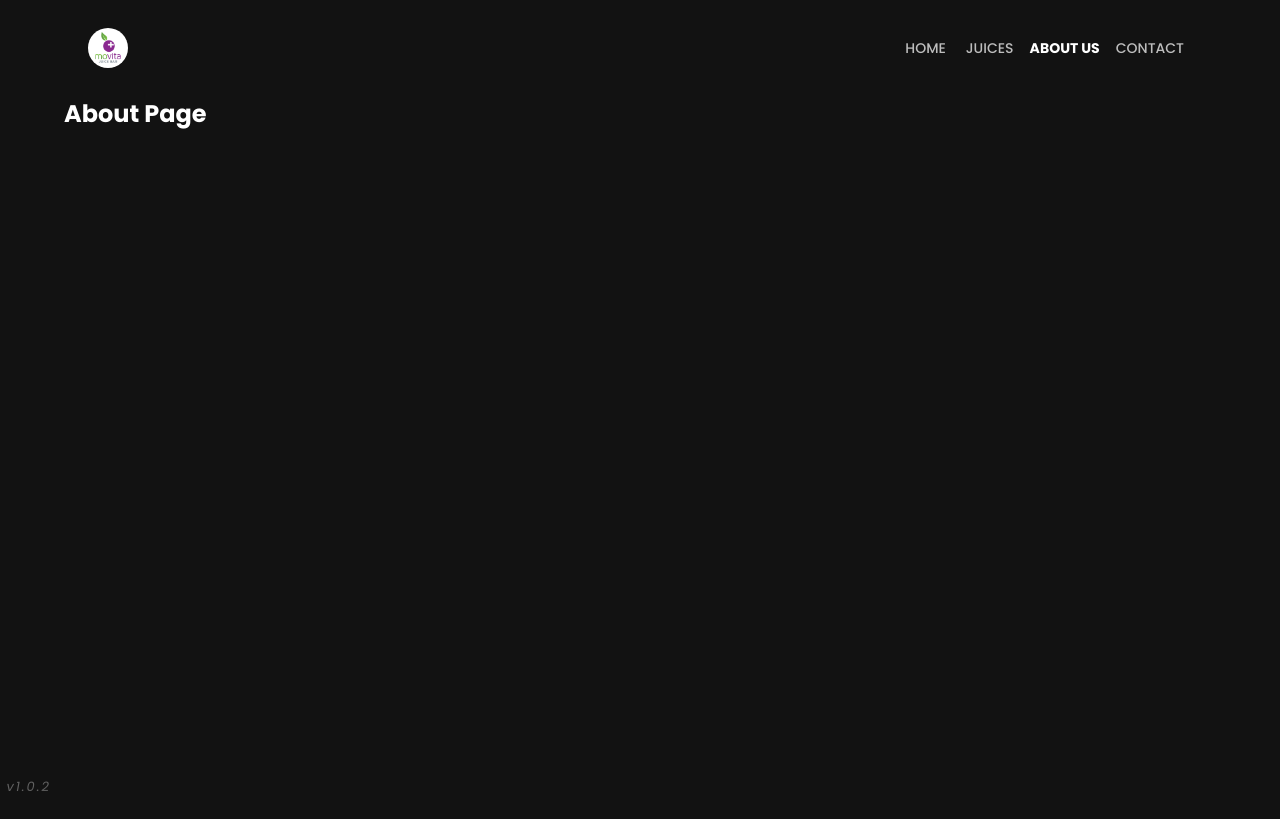
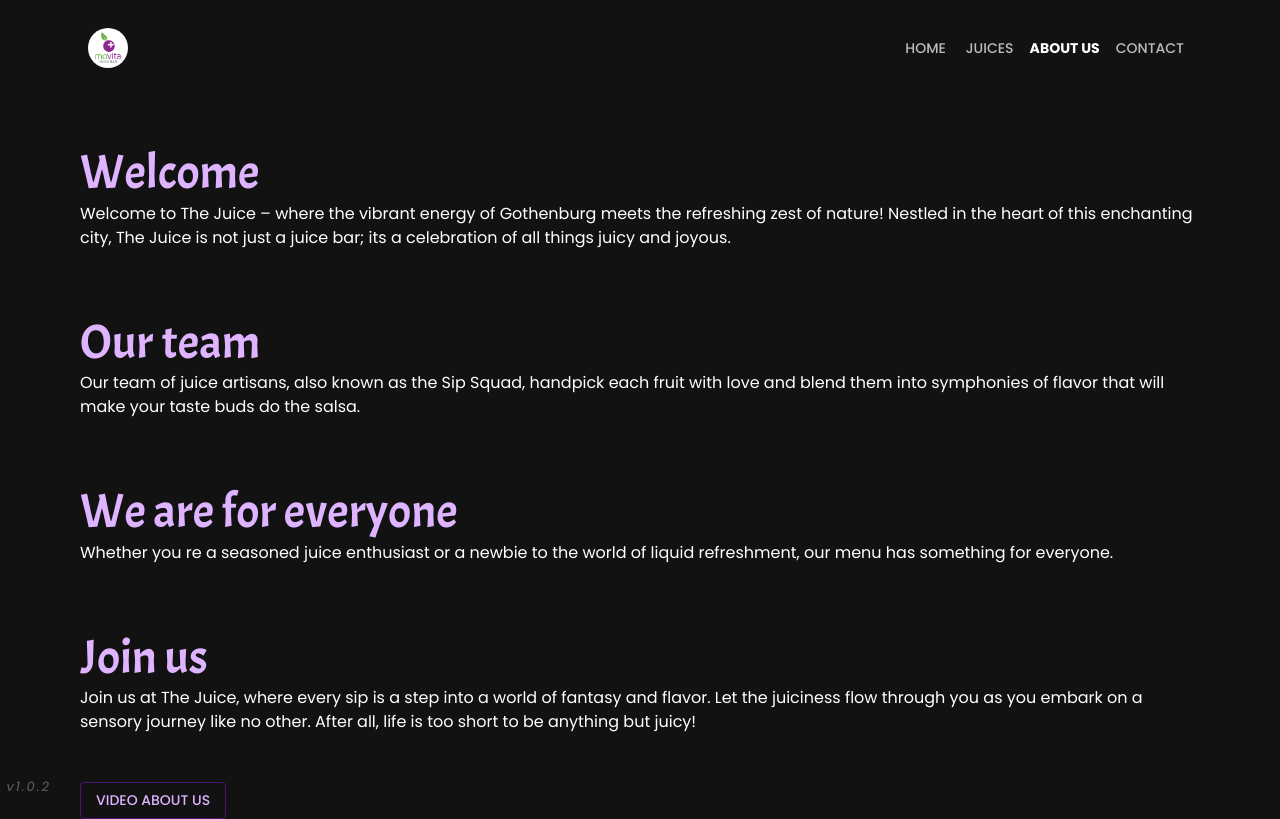
Before and after one commit to DennisByberg/movita-juice-bar, a React (Vite) app: page /about in a window 1280 px wide. Built offline with nearby package versions, Linux system fonts and the light colour scheme.

Commit message:
added about page

```diff
--- a/src/components/DefaultButton/DefaultButton.tsx
+++ b/src/components/DefaultButton/DefaultButton.tsx
@@ -5,16 +5,29 @@ interface DefaultButtonProps {
   variant: 'text' | 'contained' | 'outlined';
   buttonText: string;
   navigationURL?: string;
+  marginLeft?: '0px' | '16px';
+  marginTop?: '0px' | '16px' | '32px';
 }
 
 function DefaultButton({
   variant,
   buttonText,
   navigationURL,
+  marginLeft,
+  marginTop,
 }: DefaultButtonProps) {
   const navigate = useNavigate();
   return (
-    <Button onClick={() => navigate(`${navigationURL}`)} variant={variant}>
+    <Button
+      sx={{
+        marginTop: `${marginTop}`,
+        marginLeft: `${marginLeft}`,
+        color: 'movitaPurple.light',
+        borderColor: 'movitaPurple.dark',
+      }}
+      onClick={() => navigate(`${navigationURL}`)}
+      variant={variant}
+    >
       {buttonText}
     </Button>
   );
--- a/src/main.tsx
+++ b/src/main.tsx
@@ -10,6 +10,15 @@ const theme = createTheme({
     linkColor: {
       active: 'white',
       notActive: grey[400],
+    },
+    movitaGreen: {
+      default: '#76BE40',
+      light: '#A0FF71',
+    },
+    movitaPurple: {
+      default: '#8E2F93',
+      light: '#deb3ff',
+      dark: '#4b1475',
     },
   } as PaletteOptions,
 
--- a/src/pages/AboutPage/AboutPage.tsx
+++ b/src/pages/AboutPage/AboutPage.tsx
@@ -1,8 +1,97 @@
+import { Box, List, ListItem, SxProps, Typography } from '@mui/material';
+import DefaultButton from '../../components/DefaultButton/DefaultButton';
+
 function AboutPage() {
+  const listItemSX: SxProps = {
+    display: 'flex',
+    flexDirection: 'column',
+    alignItems: 'start',
+
+    '@media (max-width: 500px)': {
+      alignItems: 'center',
+      textAlign: 'center',
+    },
+  };
+
+  const listSX: SxProps = {
+    display: 'flex',
+    gap: '3rem',
+    flexDirection: 'column',
+    mt: '2rem',
+  };
+
+  const typographyh2SX: SxProps = {
+    color: 'movitaPurple.light',
+    '@media (max-width: 500px)': {
+      fontSize: '2rem',
+    },
+  };
+
+  const boxSX: SxProps = {
+    display: 'flex',
+    flexDirection: 'column',
+    alignItems: 'start',
+    '@media (max-width: 500px)': {
+      alignItems: 'center',
+    },
+  };
+
   return (
-    <div>
-      <h2>About Page</h2>
-    </div>
+    <Box sx={boxSX}>
+      <List sx={listSX}>
+        <ListItem sx={listItemSX}>
+          <Typography sx={typographyh2SX} variant='h2'>
+            Welcome
+          </Typography>
+          <Typography variant='body1'>
+            Welcome to The Juice – where the vibrant energy of Gothenburg meets
+            the refreshing zest of nature! Nestled in the heart of this
+            enchanting city, The Juice is not just a juice bar; its a
+            celebration of all things juicy and joyous.
+          </Typography>
+        </ListItem>
+
+        <ListItem sx={listItemSX}>
+          <Typography sx={typographyh2SX} variant='h2'>
+            Our team
+          </Typography>
+          <Typography variant='body1'>
+            Our team of juice artisans, also known as the Sip Squad, handpick
+            each fruit with love and blend them into symphonies of flavor that
+            will make your taste buds do the salsa.
+          </Typography>
+        </ListItem>
+
+        <ListItem sx={listItemSX}>
+          <Typography sx={typographyh2SX} variant='h2'>
+            We are for everyone
+          </Typography>
+          <Typography variant='body1'>
+            Whether you re a seasoned juice enthusiast or a newbie to the world
+            of liquid refreshment, our menu has something for everyone.
+          </Typography>
+        </ListItem>
+
+        <ListItem sx={listItemSX}>
+          <Typography sx={typographyh2SX} variant='h2'>
+            Join us
+          </Typography>
+          <Typography variant='body1'>
+            Join us at The Juice, where every sip is a step into a world of
+            fantasy and flavor. Let the juiciness flow through you as you embark
+            on a sensory journey like no other. After all, life is too short to
+            be anything but juicy!
+          </Typography>
+        </ListItem>
+      </List>
+      <DefaultButton
+        marginTop='32px'
+        marginLeft='16px'
+        buttonText='Video About Us'
+        variant='outlined'
+        navigationURL='/about/video'
+      />
+    </Box>
   );
 }
 export default AboutPage;
--- a/src/pages/HomePage/HomePage.tsx
+++ b/src/pages/HomePage/HomePage.tsx
@@ -1,5 +1,5 @@
 import { Box, Typography } from '@mui/material';
-import juicePNG from '../../assets/images/juicePNG.png';
+import juicePNG from '../../../public/images/juicePNG.png';
 
 function HomePage() {
   return (
@@ -23,8 +23,12 @@ function HomePage() {
           },
         }}
       >
-        <Typography variant='h1'>Movita</Typography>
-        <Typography variant='h2'>- Juice Bar -</Typography>
+        <Typography sx={{ color: 'movitaPurple.light' }} variant='h1'>
+          Movita
+        </Typography>
+        <Typography sx={{ color: 'movitaGreen.light' }} variant='h2'>
+          - Juice Bar -
+        </Typography>
         <Box
           sx={{
             width: '100%',
--- /dev/null
+++ b/src/pages/VideoPage/VideoPage.scss
@@ -0,0 +1,12 @@
+.video-page {
+  display: flex;
+  margin: 1rem;
+  video {
+    width: 100%;
+    border-radius: 10px;
+    border: 4px solid black;
+    box-shadow: 5px 5px 10px black;
+    margin: auto;
+    margin-top: 3rem;
+  }
+}
--- a/src/pages/VideoPage/VideoPage.tsx
+++ b/src/pages/VideoPage/VideoPage.tsx
@@ -1,7 +1,17 @@
+import './VideoPage.scss';
+
 function VideoPage() {
   return (
-    <div>
-      <h3>Video Page</h3>
+    <div className='video-page'>
+      <video controls>
+        <source type='video/mp4' src='/videos/juicebar-video.mp4' />
+        <track
+          kind='captions'
+          src='/videos/captions.vtt'
+          srcLang='en'
+          label='English'
+        />
+      </video>
     </div>
   );
 }
```
